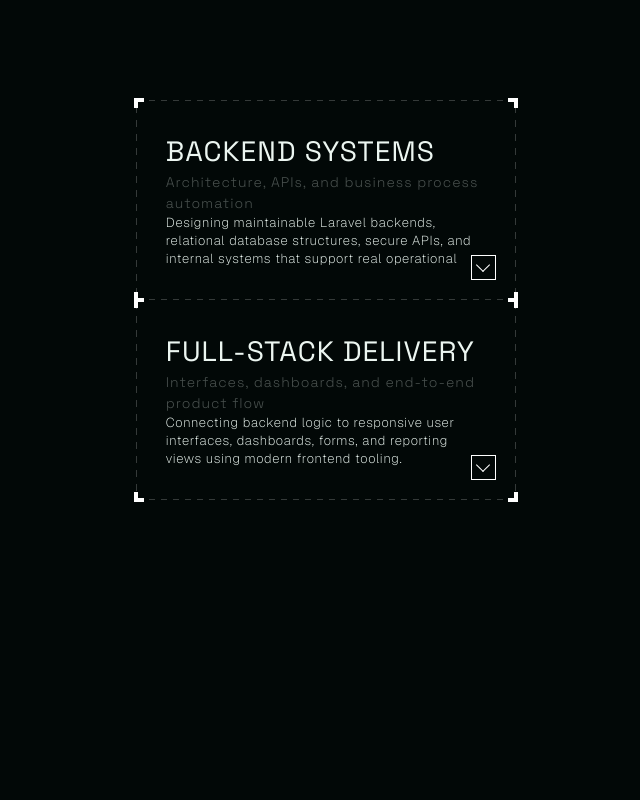
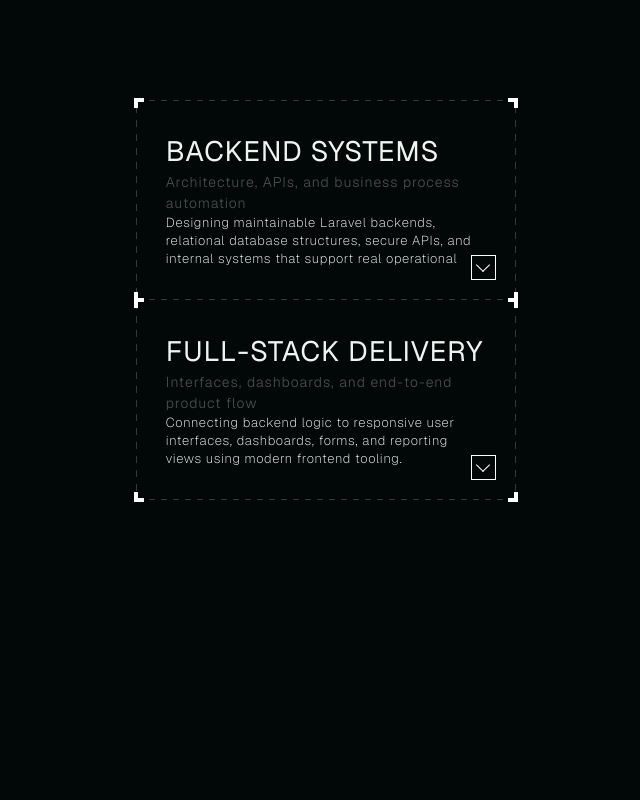
Before and after one commit to sugionow/portfolio, a Next.js app: page / in a window 1280 px wide. Shown: the part 1700-2500 px from the top of the page, without its empty margins (640-1280 px from the left). Built offline with nearby package versions, Linux system fonts and the light colour scheme; no server answers.

Commit message:
revert heading font to geist

```diff
--- a/app/globals.css
+++ b/app/globals.css
@@ -1,4 +1,4 @@
-@import url("https://fonts.googleapis.com/css2?family=Geist:wght@100..900&family=Space+Grotesk:wght@300..700&display=swap");
+@import url("https://fonts.googleapis.com/css2?family=Geist:wght@100..900&display=swap");
 @import "tailwindcss";
 
 :root {
@@ -24,7 +24,6 @@
   --backgroundColor: #07110f;
   --vh: 100vh;
   --vh: 100svh;
-  --headingFont: "Space Grotesk", sans-serif;
 }
 
 @theme inline {
@@ -39,7 +38,7 @@
 h4,
 h5,
 h6 {
-  font-family: var(--headingFont);
+  font-family: "Geist", sans-serif;
 }
 
 body {
```
